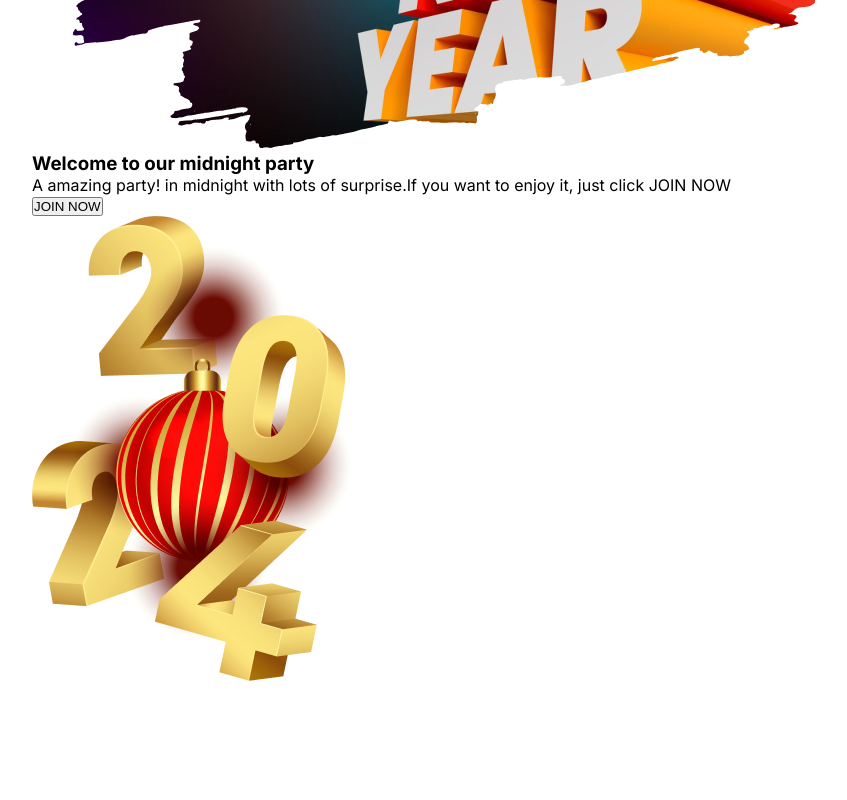
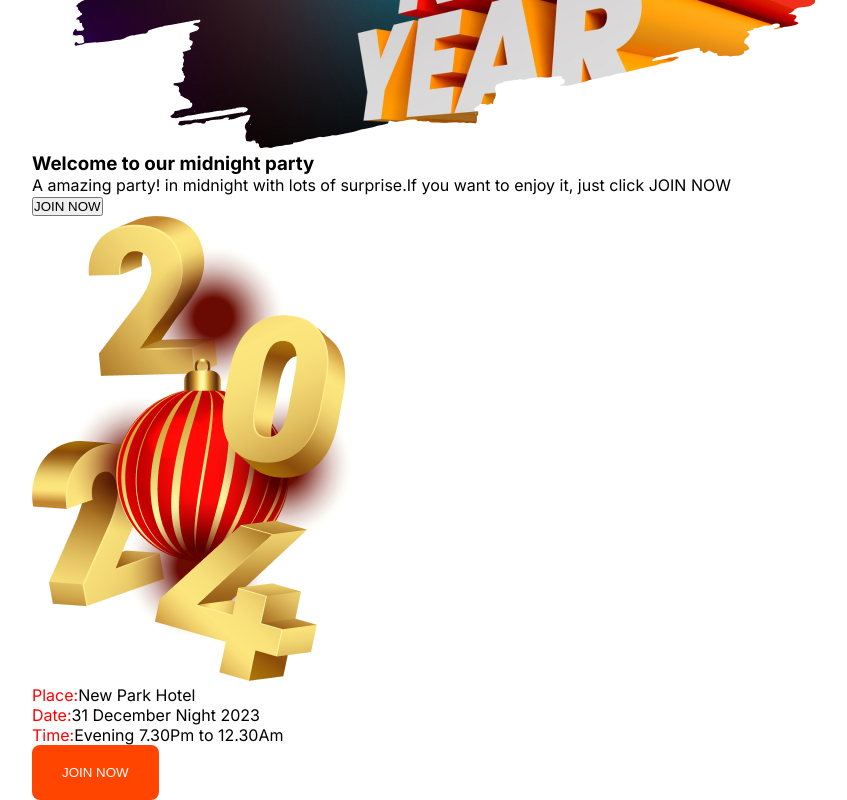
Before and after one commit to TalhaWeb/assignment-1, a plain HTML site: page index.html in a window 1280 px wide. Shown: the part 492-1292 px from the top of the page, without its empty margins (96-943 px from the left). Before the commit the page ends 1177 px from the top, so only its background shows below. Drawn offline with Linux system fonts and the light colour scheme.

Commit message:
added date section

```diff
--- a/index.html
+++ b/index.html
@@ -29,10 +29,18 @@
                 <div class="welcome-content">
                     <h1>Welcome to our midnight party</h1>
                     <p>A amazing party! in midnight with lots of surprise.If you want to enjoy it, just click JOIN NOW </p>
-                    <button>JOIN NOW</button>
+                    <button class="button-first">JOIN NOW</button>
                 </div>
                 <div class="welcome-content-image">
                     <img src="./resources/Group 70.png" alt="">
+                </div>
+            </section>
+            <section id="date-section">
+                <div class="date-content">
+                    <p><span>Place:</span>New Park Hotel</p>
+                    <p><span>Date:</span>31 December Night 2023</p>
+                    <p><span>Time:</span>Evening 7.30Pm to 12.30Am</p>
+                    <button class="button-second">JOIN NOW</button>
                 </div>
             </section>
         </section>
--- a/styles/styles.css
+++ b/styles/styles.css
@@ -15,3 +15,20 @@ body{
     width: 80%;
     margin: 0 auto;
 }
+span{
+    color: #f00;
+}
+.button-second{
+    padding: 20px 30px;
+    background-color: orangered;
+    border-radius: 8px;
+    border: none;
+    color: #fff;
+    cursor: pointer;
+}
+.button-second:hover{
+    background-color: orange;
+    transition: 0.7s;
+    border: none;
+    transform: scale(1.2);
+}
```
